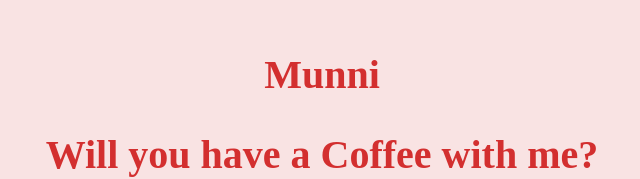
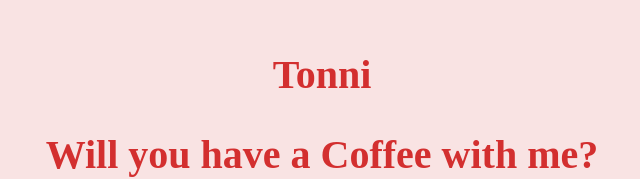
Before and after one commit to OpuRayhan61/Will-you-have-a-coffee-2, a plain HTML site: page index.html in a window 1280 px wide. Shown: the part 143-322 px from the top of the page, without its empty margins (318-958 px from the left). Drawn offline with Linux system fonts and the light colour scheme; no server answers; a web font is replaced by a local one.

Commit message:
Update index.html

```diff
--- a/index.html
+++ b/index.html
@@ -9,7 +9,7 @@
 </head>
 <body>
     <div class="container">
-        <h2>Munni</h2>
+        <h2>Tonni</h2>
         <h1>Will you have a Coffee with me?</h1>
         <div class="buttons">
             <button class="yes-button" onclick="handleYesClick()">Yes</button>
```
